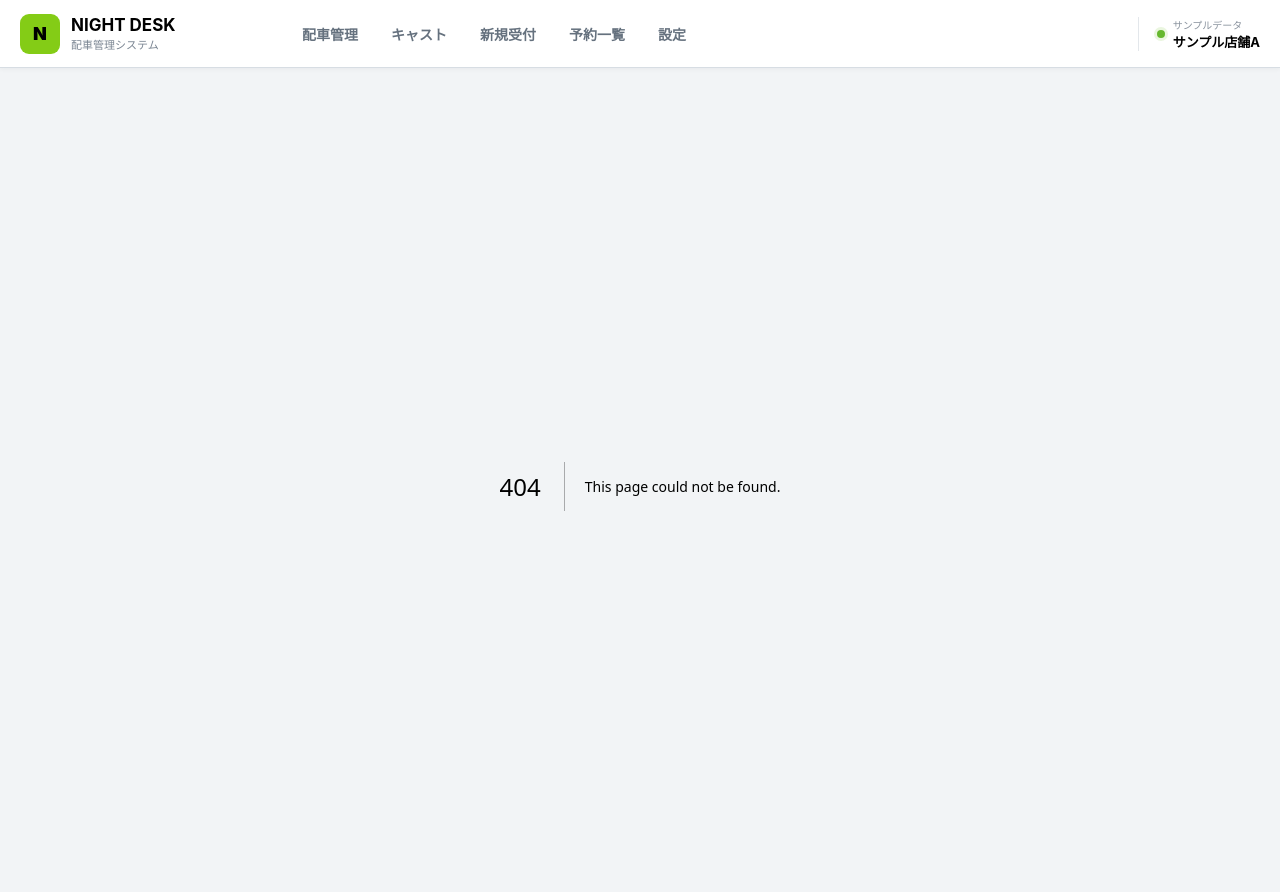
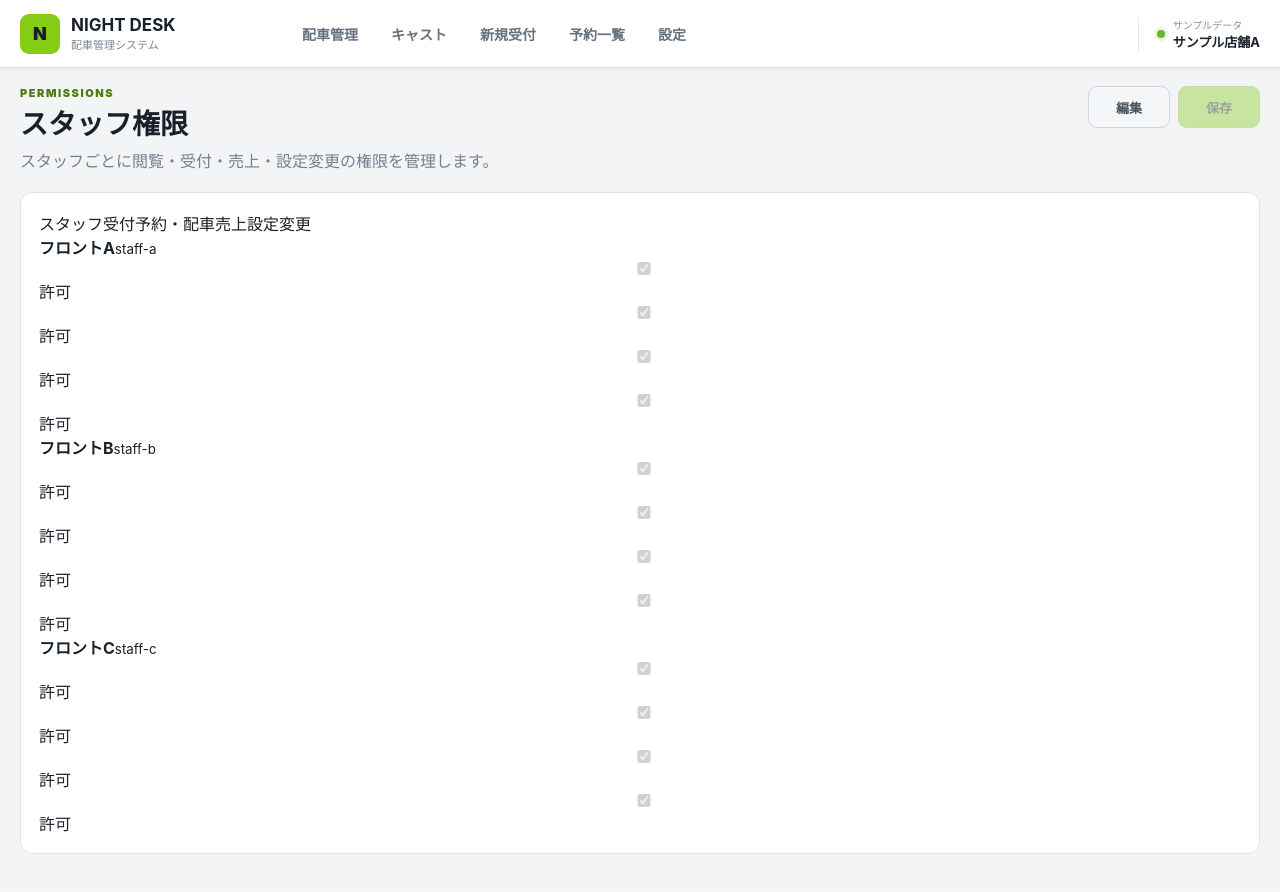
Before and after one commit to admozisan-design/night-desk, a Next.js app: page /permissions in a window 1280 px wide. Before the commit this address had no page. Shown: the top 892 px of the page. Built offline with nearby package versions, Linux system fonts and the light colour scheme.

Commit message:
Add staff permissions page

```diff
--- /dev/null
+++ b/app/permissions/page.tsx
@@ -0,0 +1,95 @@
+"use client";
+
+import { useEffect, useMemo, useState } from "react";
+import { staff as defaultStaff } from "@/lib/mock-data";
+import { loadPermissions, loadStaff, savePermissions } from "@/lib/storage";
+import type { Staff, StaffPermission } from "@/lib/types";
+
+function defaultPermission(staffId:string):StaffPermission{
+  return {staffId,reception:true,orders:true,sales:true,settings:true};
+}
+
+export default function PermissionsPage(){
+  const [staff,setStaff]=useState<Staff[]>(defaultStaff);
+  const [permissions,setPermissions]=useState<StaffPermission[]>([]);
+  const [drafts,setDrafts]=useState<Record<string,StaffPermission>>({});
+  const [isEditing,setIsEditing]=useState(false);
+  const [saved,setSaved]=useState(false);
+
+  useEffect(()=>{
+    const staffList=loadStaff(defaultStaff);
+    setStaff(staffList);
+    const defaults=staffList.map(item=>defaultPermission(item.id));
+    const stored=loadPermissions(defaults);
+    const byId=new Map(stored.map(item=>[item.staffId,item]));
+    setPermissions(staffList.map(item=>byId.get(item.id)??defaultPermission(item.id)));
+  },[]);
+
+  function startEdit(){
+    setDrafts(Object.fromEntries(permissions.map(item=>[item.staffId,{...item}])));
+    setIsEditing(true);
+  }
+
+  function patch(staffId:string,changes:Partial<StaffPermission>){
+    setDrafts(prev=>{
+      const base=prev[staffId]??permissions.find(item=>item.staffId===staffId)??defaultPermission(staffId);
+      return {...prev,[staffId]:{...base,...changes}};
+    });
+  }
+
+  function saveAll(){
+    const next=permissions.map(item=>drafts[item.staffId]?{...drafts[item.staffId]}:item);
+    savePermissions(next);
+    setPermissions(next);
+    setDrafts({});
+    setIsEditing(false);
+    setSaved(true);
+    window.setTimeout(()=>setSaved(false),1200);
+  }
+
+  const rows=useMemo(()=>staff.map(person=>({
+    person,
+    permission:isEditing?(drafts[person.id]??permissions.find(item=>item.staffId===person.id)??defaultPermission(person.id))
+      :(permissions.find(item=>item.staffId===person.id)??defaultPermission(person.id))
+  })),[staff,permissions,drafts,isEditing]);
+
+  const columns=[
+    {key:"reception" as const,label:"受付"},
+    {key:"orders" as const,label:"予約・配車"},
+    {key:"sales" as const,label:"売上"},
+    {key:"settings" as const,label:"設定変更"},
+  ];
+
+  return <div className="permissionManagementPage">
+    <header className="pageHeader permissionRegistryHeader">
+      <div>
+        <p className="eyebrow">PERMISSIONS</p>
+        <h1>スタッフ権限</h1>
+        <p>スタッフごとに閲覧・受付・売上・設定変更の権限を管理します。</p>
+      </div>
+      <div className="permissionHeaderActions masterPageActions">
+        {saved&&<span className="saveToast">保存しました</span>}
+        <button className="masterEditButton" type="button" disabled={isEditing} onClick={startEdit}>編集</button>
+        <button className="masterSaveButton" type="button" disabled={!isEditing} onClick={saveAll}>保存</button>
+      </div>
+    </header>
+
+    <section className="panel permissionPanel">
+      <div className="permissionTable">
+        <div className="permissionRow permissionHead">
+          <span>スタッフ</span>
+          {columns.map(column=><span key={column.key}>{column.label}</span>)}
+        </div>
+        {rows.map(({person,permission})=><div className="permissionRow" key={person.id}>
+          <div className="permissionStaff"><strong>{person.displayName||person.name}</strong><small>{person.loginId}</small></div>
+          {columns.map(column=><label className="permissionToggle" key={column.key}>
+            <input type="checkbox" disabled={!isEditing} checked={permission[column.key]}
+              onChange={e=>patch(person.id,{[column.key]:e.target.checked})}/>
+            <span>{permission[column.key]?"許可":"不可"}</span>
+          </label>)}
+        </div>)}
+        {!rows.length&&<div className="masterEmpty compact">スタッフが登録されていません。</div>}
+      </div>
+    </section>
+  </div>
+}
```
